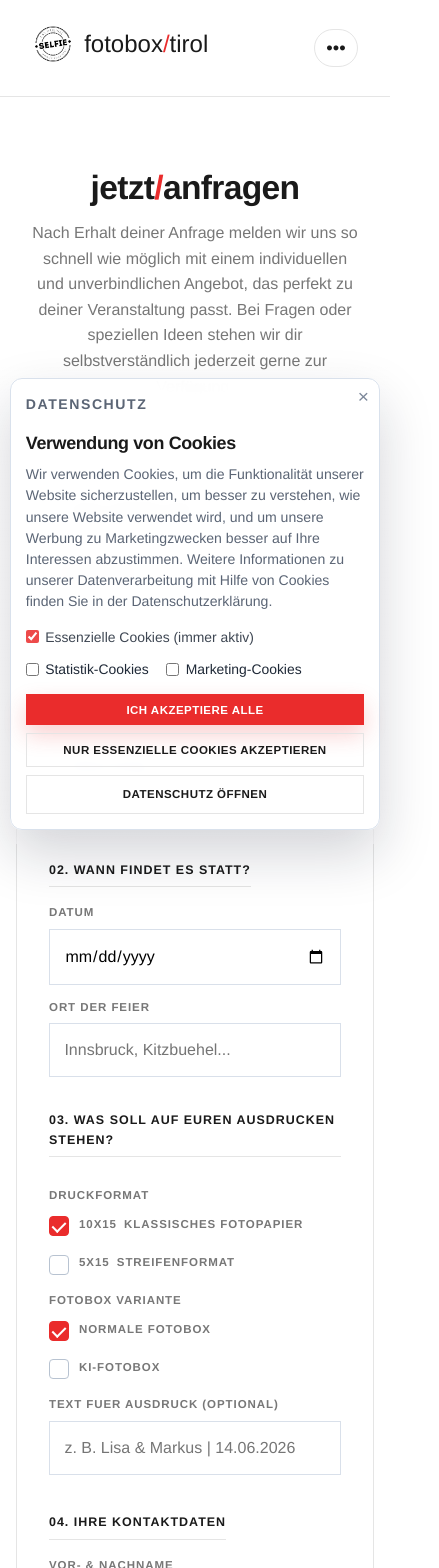
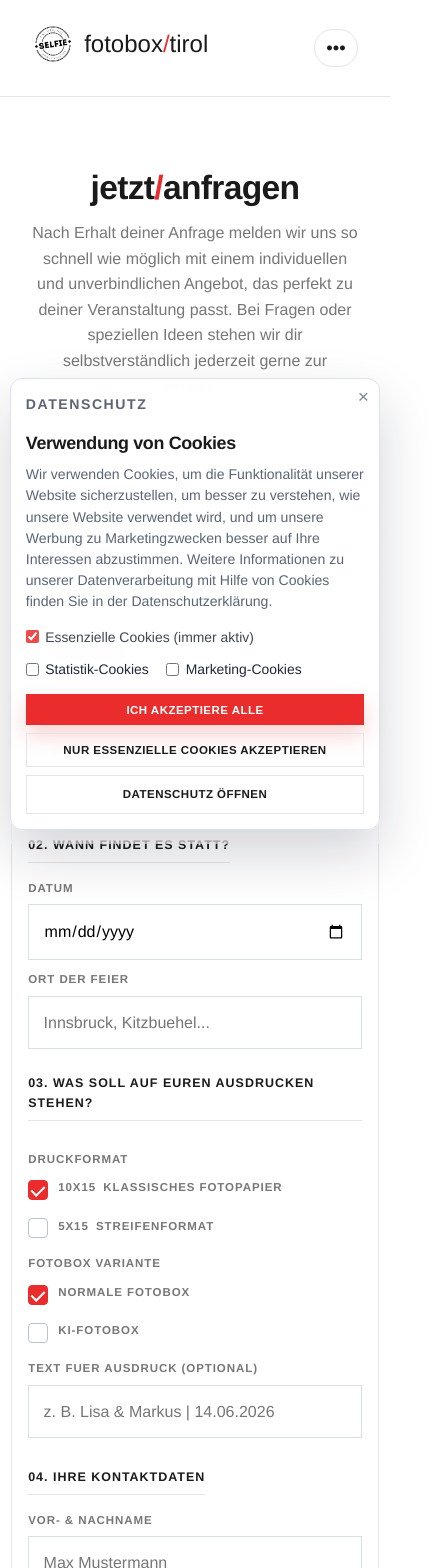
Before and after one commit to Blitzi9188/fotobox.tirol, a Next.js app: page /kontakt in a window 390 px wide. Shown: the top 1568 px of the page, 439 px wide, since content can reach past the window. Built offline with nearby package versions, Linux system fonts and the light colour scheme.

Commit message:
style: improve mobile inquiry form spacing and centered alignment

```diff
--- a/src/app/globals.css
+++ b/src/app/globals.css
@@ -2111,6 +2111,35 @@ footer {
     position: static;
   }
 
+  .inquiry-layout {
+    width: 100%;
+    max-width: 100%;
+    margin: 0 auto;
+    gap: 0.9rem;
+    padding-left: 0.7rem;
+    padding-right: 0.7rem;
+    padding-bottom: 2.2rem;
+    box-sizing: border-box;
+  }
+
+  .inquiry-form-card,
+  .inquiry-sidecard {
+    width: 100%;
+    max-width: 100%;
+    margin: 0 auto;
+    padding: 1rem;
+    box-sizing: border-box;
+    border-radius: 10px;
+  }
+
+  .inquiry-form-section {
+    margin-bottom: 1.55rem;
+  }
+
+  .inquiry-input-group {
+    gap: 0.62rem;
+  }
+
   .nav-wrap {
     flex-direction: row;
     align-items: center;
```
